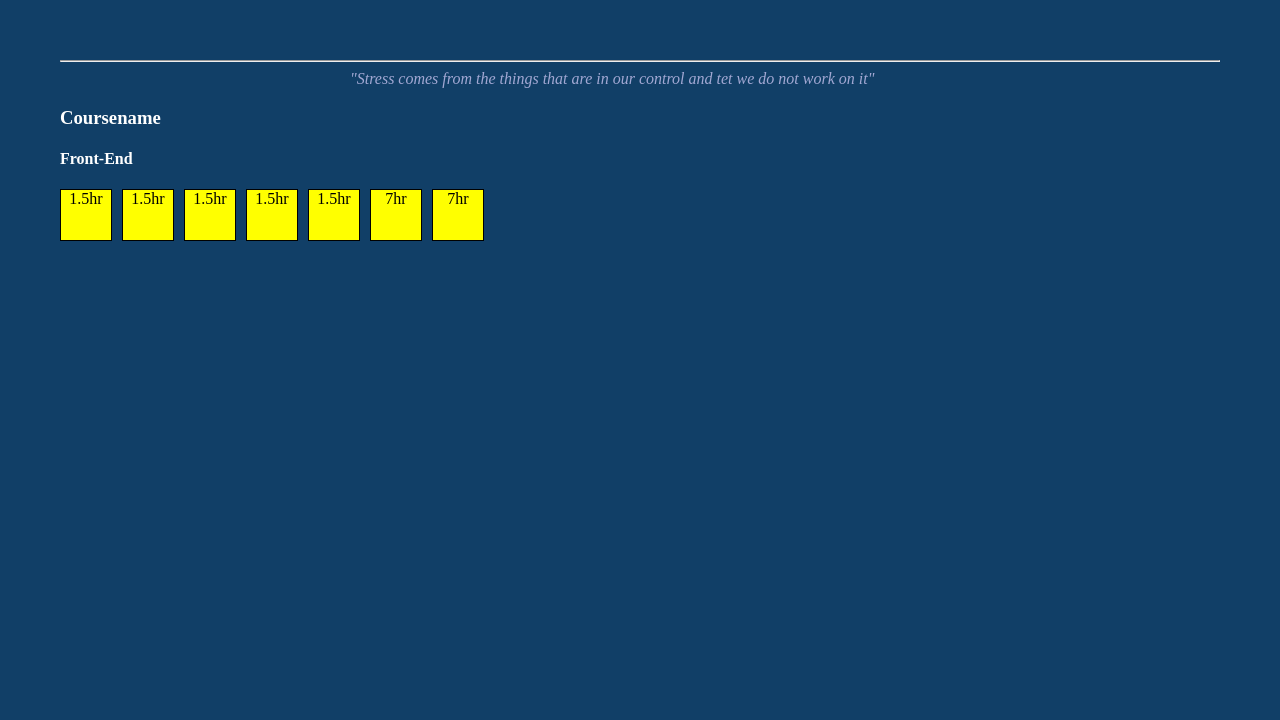
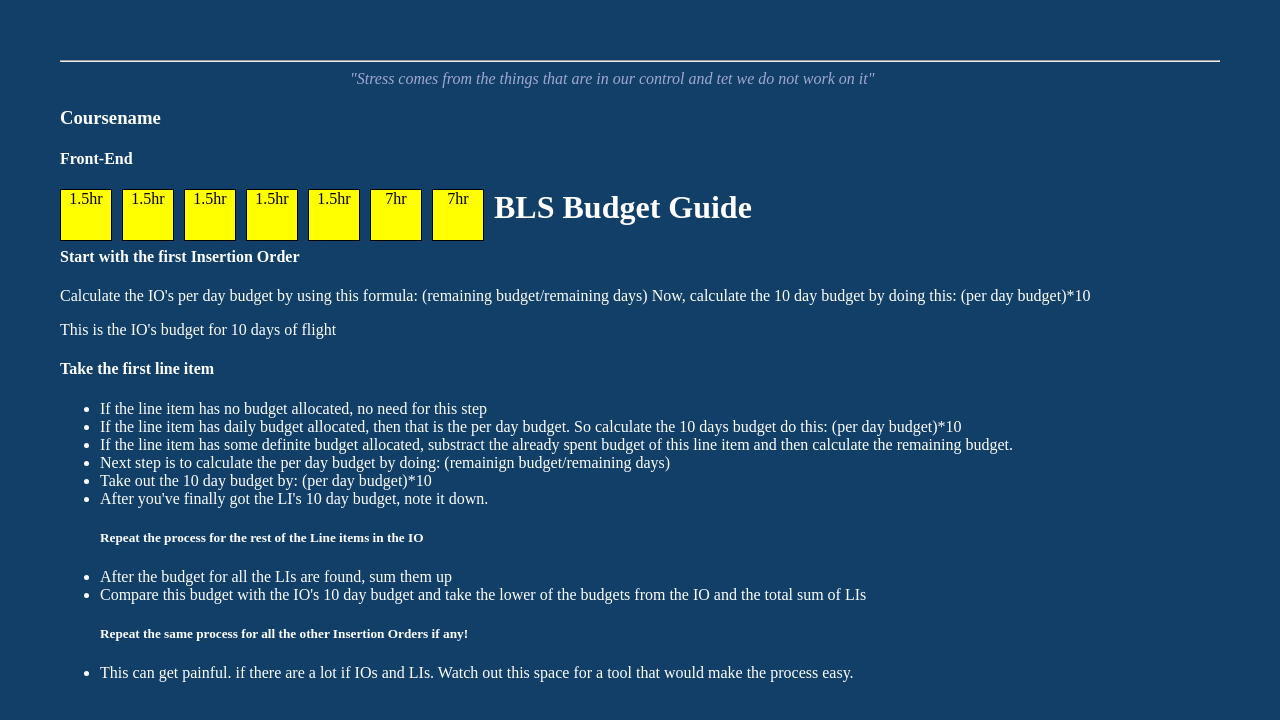
Before and after one commit to aquibsource/aquibsource.github.io, a plain HTML site: page second-page.html in a window 1280 px wide. Drawn offline with Linux system fonts and the light colour scheme.

Commit message:
Update second-page.html

```diff
--- a/second-page.html
+++ b/second-page.html
@@ -25,7 +25,29 @@
   <div class="box" id="colorbox6">7hr</div>
   <div class="box" id="colorbox7">7hr</div>
 
+<h1>BLS Budget Guide</h1>
+  <h4> Start with the first Insertion Order </h4>
+  <p> Calculate the IO's per day budget by using this formula: (remaining budget/remaining days)
+      <break>Now, calculate the 10 day budget by doing this: (per day budget)*10  </p>
+  <p> This is the IO's budget for 10 days of flight </p>
 
+  <h4> Take the first line item </h4>
+  <p><ul> <li> If the line item has no budget allocated, no need for this step </li>
+          <li> If the line item has daily budget allocated, then that is the per day budget.
+               So calculate the 10 days budget do this: (per day budget)*10 </li>
+          <li> If the line item has some definite budget allocated, substract the already spent budget of this line item and then calculate the remaining budget.</li>
+          <li> Next step is to calculate the per day budget by doing: (remainign budget/remaining days)</li>
+          <li> Take out the 10 day budget by: (per day budget)*10 </li>
+          <li> After you've finally got the LI's 10 day budget, note it down.
+
+            <h5> Repeat the process for the rest of the Line items in the IO </h5>
+  <li> After the budget for all the LIs are found, sum them up </li>
+  <li> Compare this budget with the IO's 10 day budget and take the lower of the budgets from the IO and the total sum of LIs </li>
+
+  <h5> Repeat the same process for all the other Insertion Orders if any! </h5>
+  <li> This can get painful. if there are a lot if IOs and LIs. Watch out this space for a tool that would make the process easy.
+
+  </ul></p>
 
 </body>
 </html>
```
